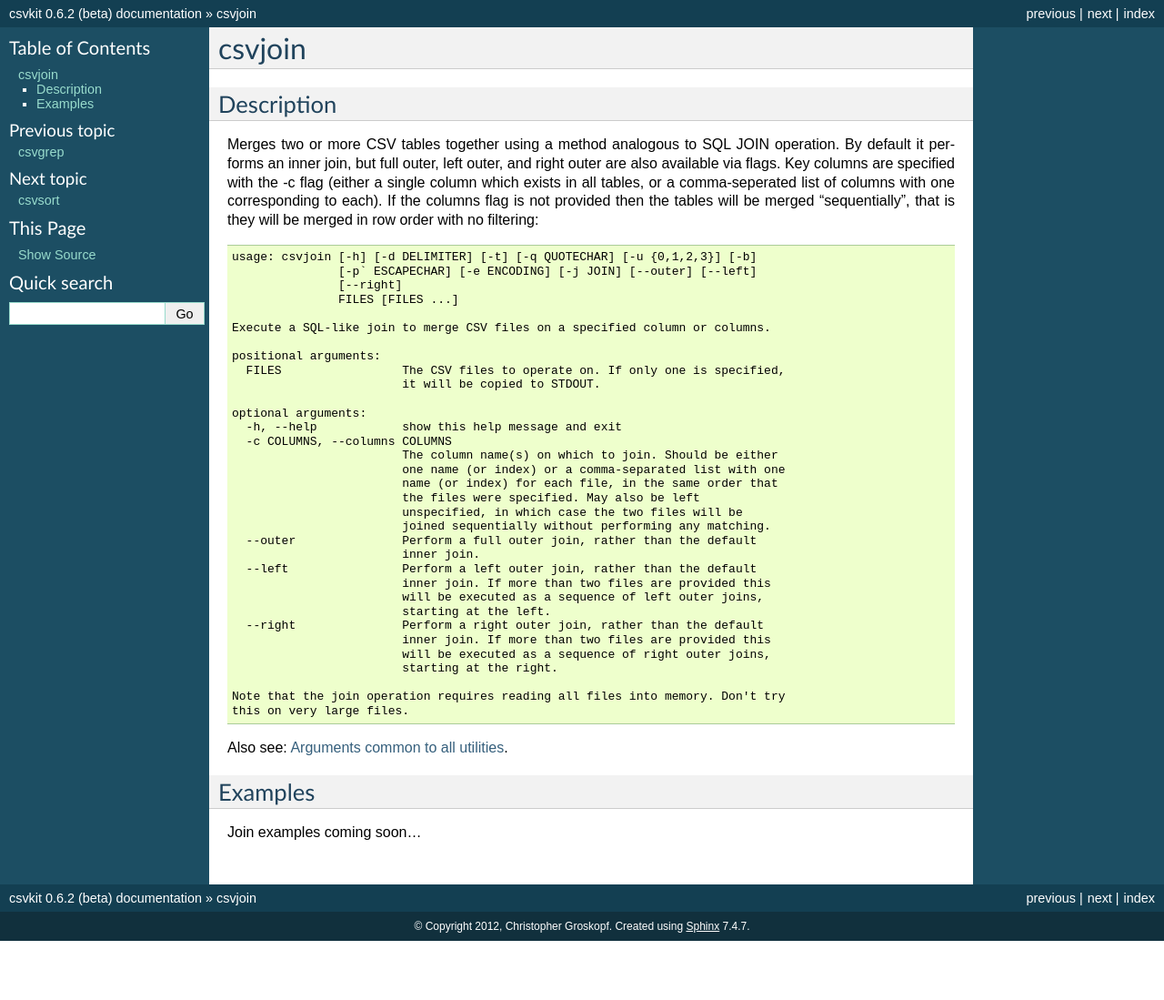
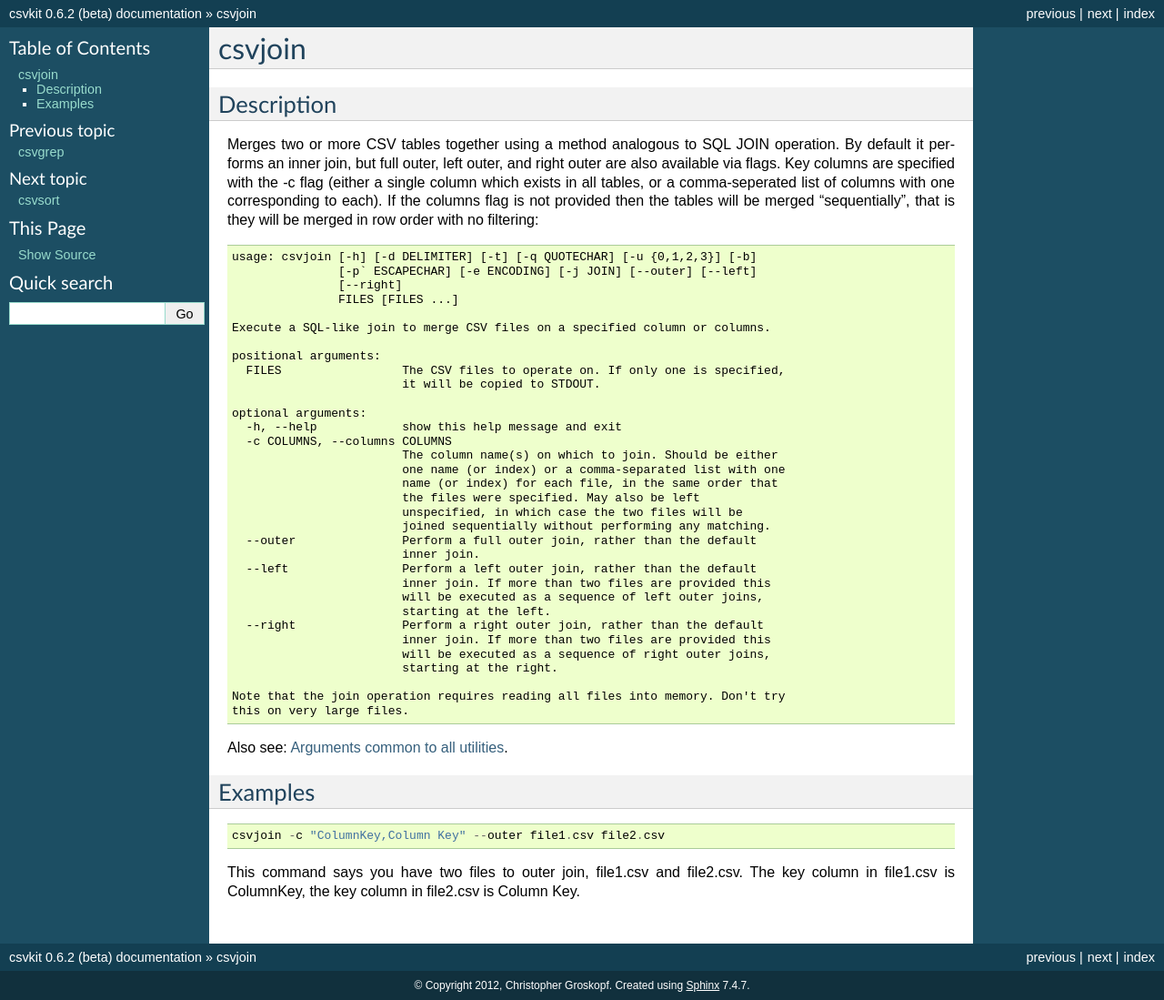
Before and after one commit to wireservice/csvkit, a Sphinx documentation site: the page built from docs/scripts/csvjoin.rst, in a window 1280 px wide. Shown: the whole page at 91% size. Built offline with Sphinx 7.4.7, drawn with Linux system fonts in a browser that asks for light colours; before the commit the page ends 1034 px from its top, so only the background shows below that.

Commit message:
Update csvjoin.rst
Added an example for csvjoin.rst

```diff
--- a/docs/scripts/csvjoin.rst
+++ b/docs/scripts/csvjoin.rst
@@ -46,4 +46,8 @@
 Examples
 ========
 
-Join examples coming soon...
+::
+
+    csvjoin -c "ColumnKey,Column Key" --outer file1.csv file2.csv
+
+This command says you have two files to outer join, file1.csv and file2.csv. The key column in file1.csv is ColumnKey, the key column in file2.csv is Column Key.
```
